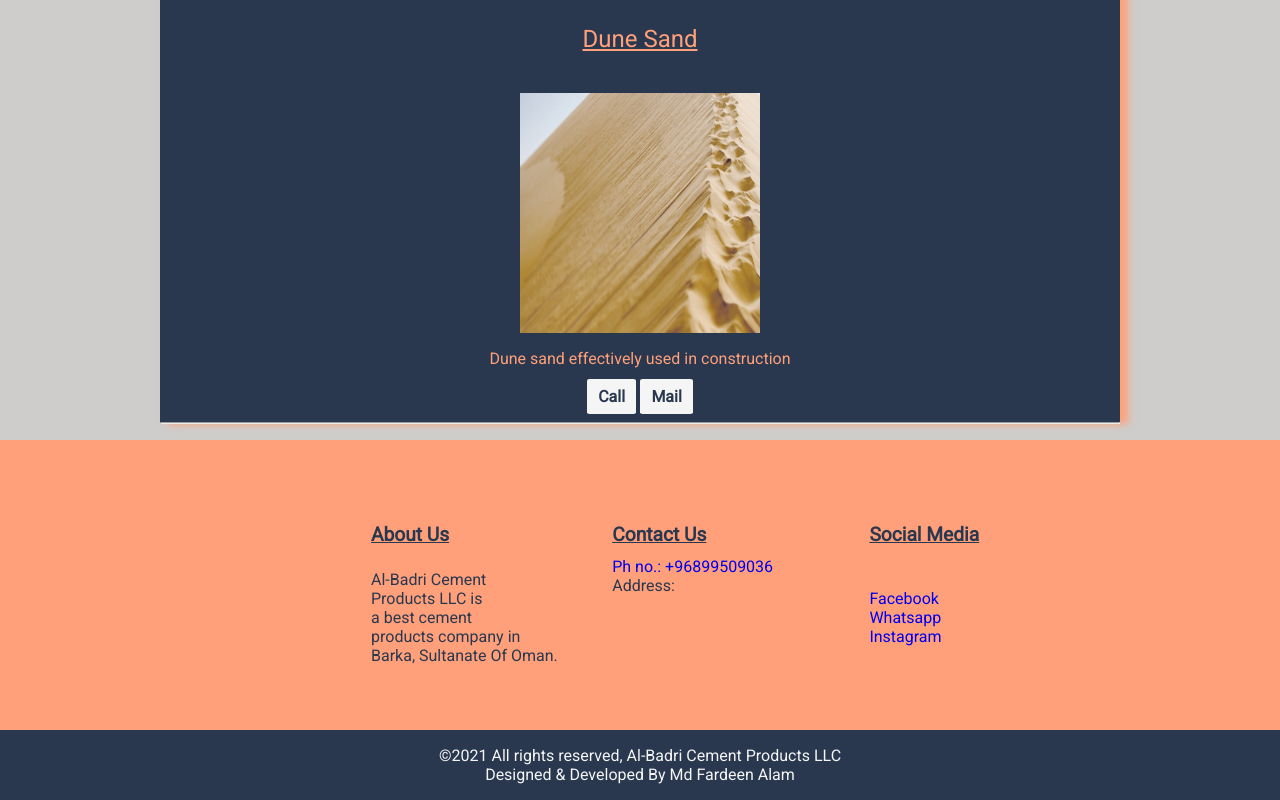
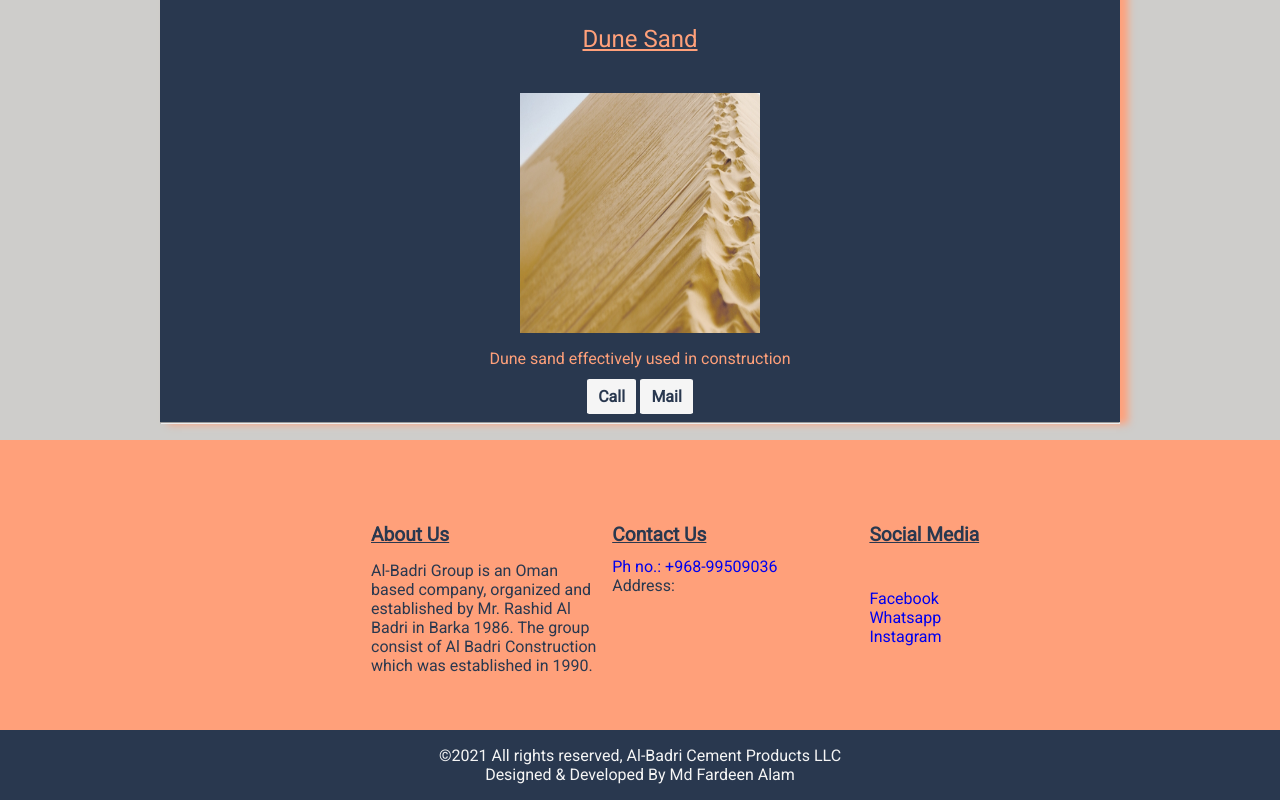
Before and after one commit to fardeen02/albadrigroup.com, a plain HTML site: page products.html in a window 1280 px wide. Shown: the part 2134-2934 px from the top of the page. Drawn offline with Linux system fonts and the light colour scheme; grey boxes are pictures that could not be loaded.

Commit message:
Update products.html

```diff
--- a/products.html
+++ b/products.html
@@ -109,8 +109,8 @@
                 <th class="tableHead">Social Media</th>
               </tr>
               <tr class="tableRow">
-              <td class="tableData">Al-Badri Cement<br> Products LLC is<br> a best cement<br> products company in<br> Barka, Sultanate Of Oman.</td>
-              <td class="tableData"><a class="phNo" href="tel:+96899509036">Ph no.: +96899509036</a><br> Address:<br><iframe src="https://www.google.com/maps/embed?pb=!1m14!1m8!1m3!1d3653.8310488341717!2d58.01530075073242!3d23.68199920654297!3m2!1i1024!2i768!4f13.1!3m3!1m2!1s0x3ef4e545b4f73c1b%3A0x1fac96b7530e5746!2s1%2C%20Ar%20Rumays%2C%20Oman!5e0!3m2!1sen!2sin!4v1635515335648!5m2!1sen!2sin" width="130" height="80" style="border:0;" allowfullscreen="" loading="lazy"></iframe></td>
+               <td class="tableData">Al-Badri Group is an Oman<br> based company, organized and<br> established by Mr. Rashid Al<br> Badri in Barka 1986. The group <br> consist of Al Badri Construction<br> which was established in 1990.</td>
+              <td class="tableData"><a class="phNo" href="tel:+96899509036">Ph no.: +968-99509036</a><br> Address:<br><iframe src="https://www.google.com/maps/embed?pb=!1m14!1m8!1m3!1d3653.8310488341717!2d58.01530075073242!3d23.68199920654297!3m2!1i1024!2i768!4f13.1!3m3!1m2!1s0x3ef4e545b4f73c1b%3A0x1fac96b7530e5746!2s1%2C%20Ar%20Rumays%2C%20Oman!5e0!3m2!1sen!2sin!4v1635515335648!5m2!1sen!2sin" width="130" height="80" style="border:0;" allowfullscreen="" loading="lazy"></iframe></td>
               <td class="tableData" id="social"><a class="footLink" href="https://www.facebook.com/profile.php?id=100064555691945">Facebook</a><br> <a class="footLink" href="https://wa.me/96899509036">Whatsapp</a><br> <a class="footLink" href="https://www.instagram.com/rizwanalbadri/">Instagram</a></td>
             </tr>
               </table>
```
